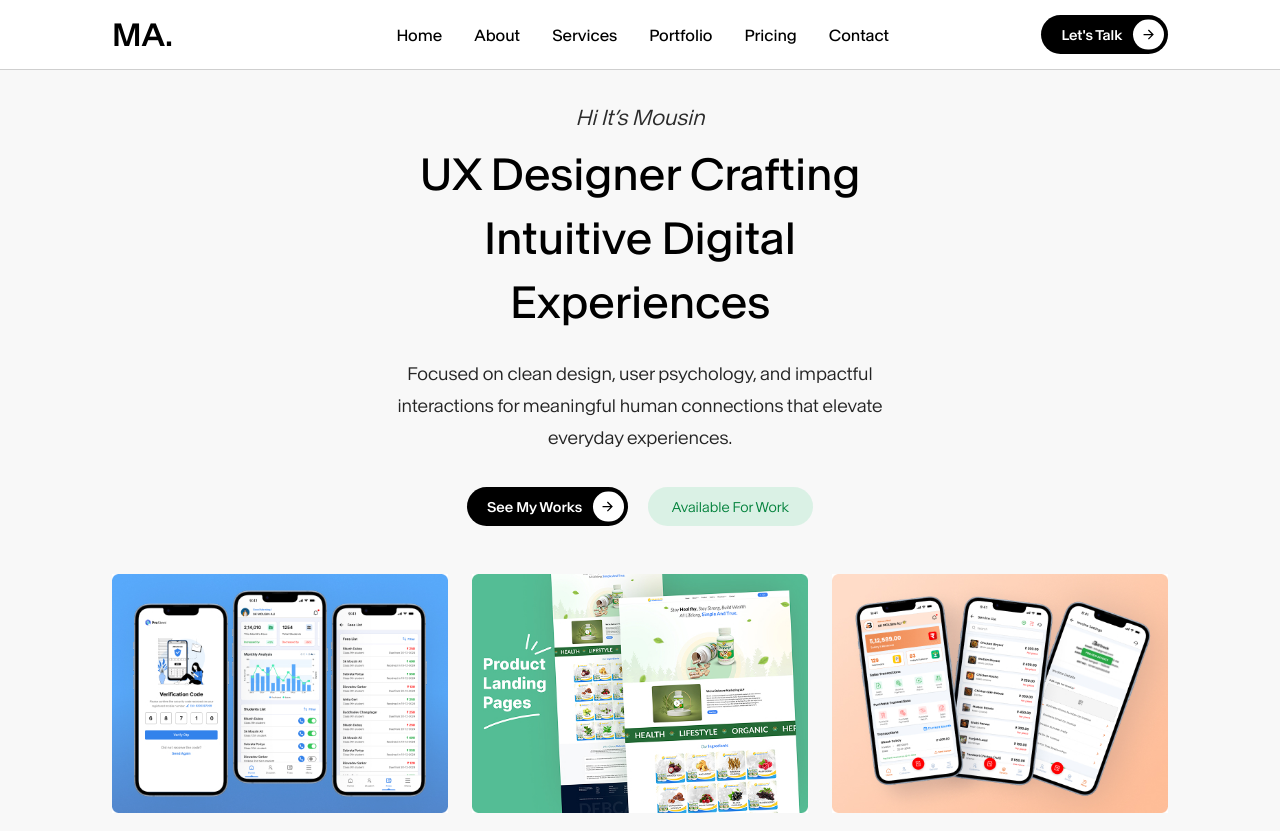
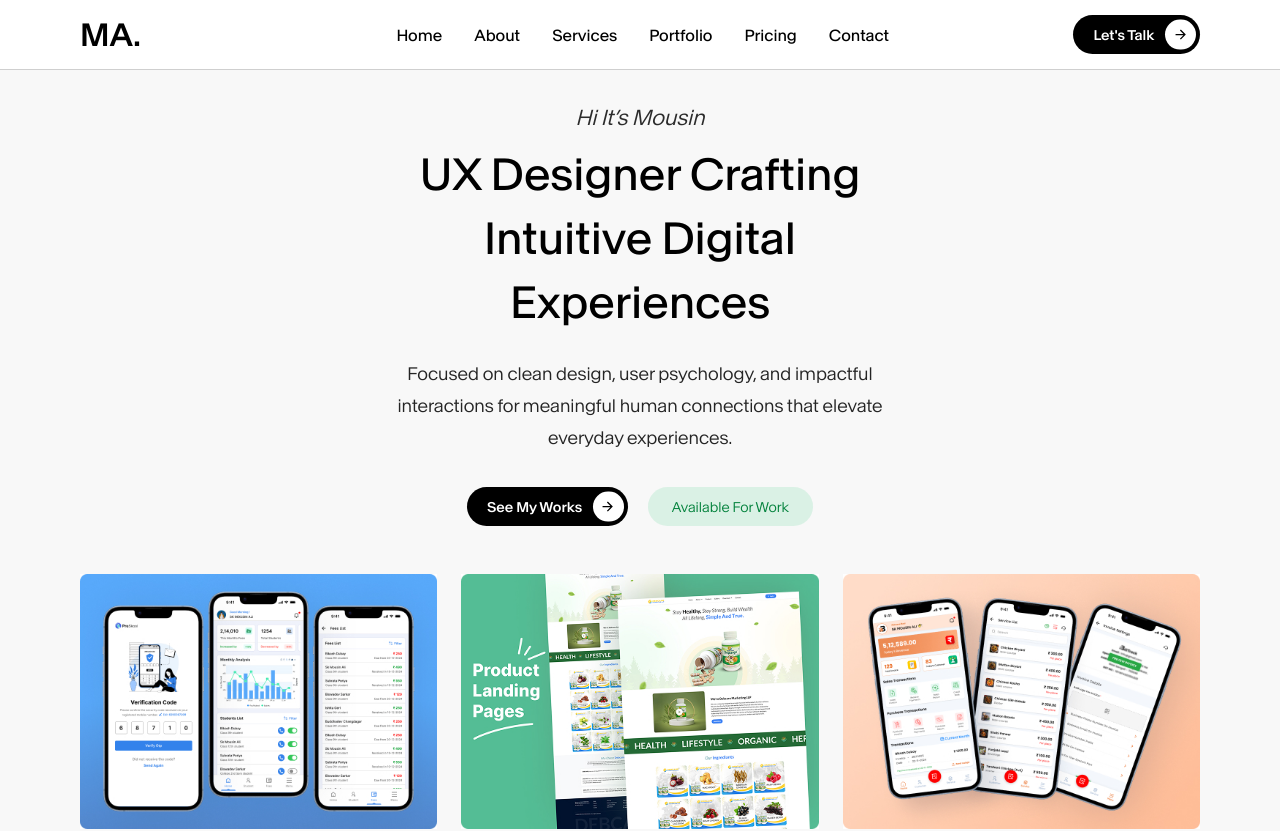
Before and after one commit to SK-MOUSIN-ALI/mousinali, a Next.js app: page / in a window 1280 px wide. Shown: the top 831 px of the page. Built offline with nearby package versions, Linux system fonts and the light colour scheme.

Commit message:
1366 screen

```diff
--- a/src/app/globals.css
+++ b/src/app/globals.css
@@ -581,3 +581,14 @@ nav ul li .my-nav-link:hover {
     top: 3%;
   }
 }
+
+@media (max-width: 1366px) {
+    .container-fluid {
+        padding: 0 5rem;
+    }
+        .client-rev .inner-contain p {
+        font-size: 0.9rem;
+        line-height: 1.5rem;
+        margin-top: 1rem;
+    }
+}
```
